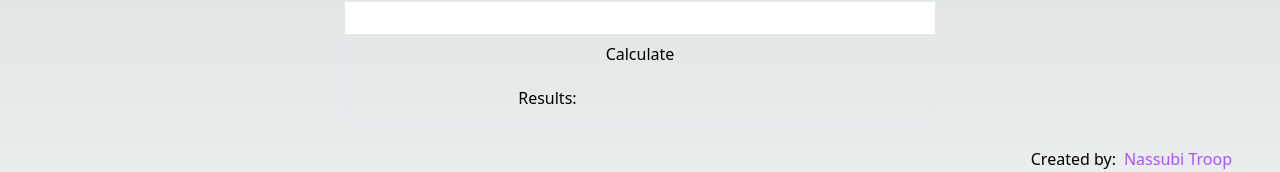
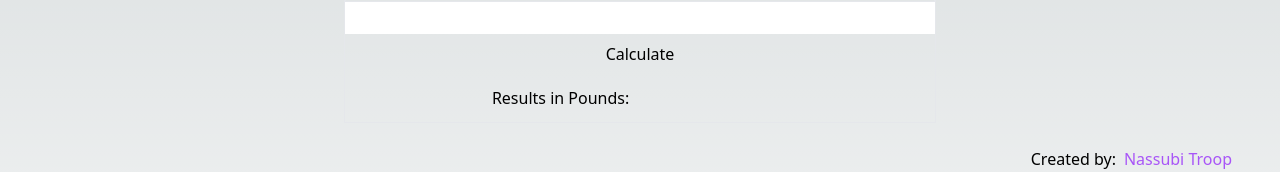
Before and after one commit to CarboneDiogo/amazing-unit-converter, a Next.js app: page /weight in a window 1280 px wide. Shown: the part 233-405 px from the top of the page. Built offline with nearby package versions, Linux system fonts and the light colour scheme.

Commit message:
added unit description

```diff
--- a/app/components/ConversionTable.jsx
+++ b/app/components/ConversionTable.jsx
@@ -83,7 +83,7 @@ const ConversionTable = (props) => {
             </div>
         </div>
         <div className='flex flew-row justify-evenly'>
-            <p className='text-1xl p-3'>Results: </p>
+            <p className='text-1xl p-3'>Results in {unitTwo}: </p>
             <div className='p-3'>
                 {results.map((result, index) => {
                     return <p key={index}> {result} </p>
```
